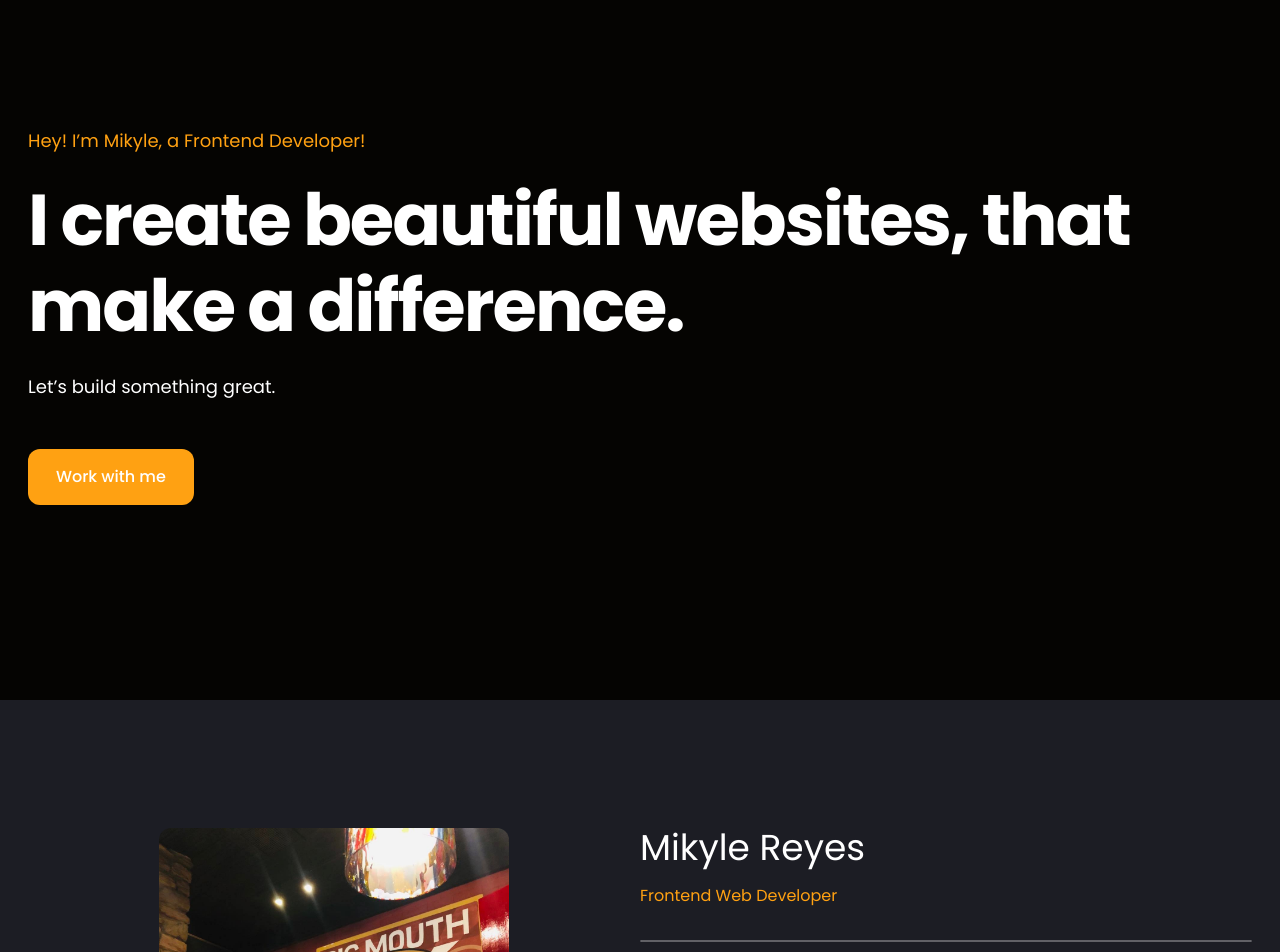
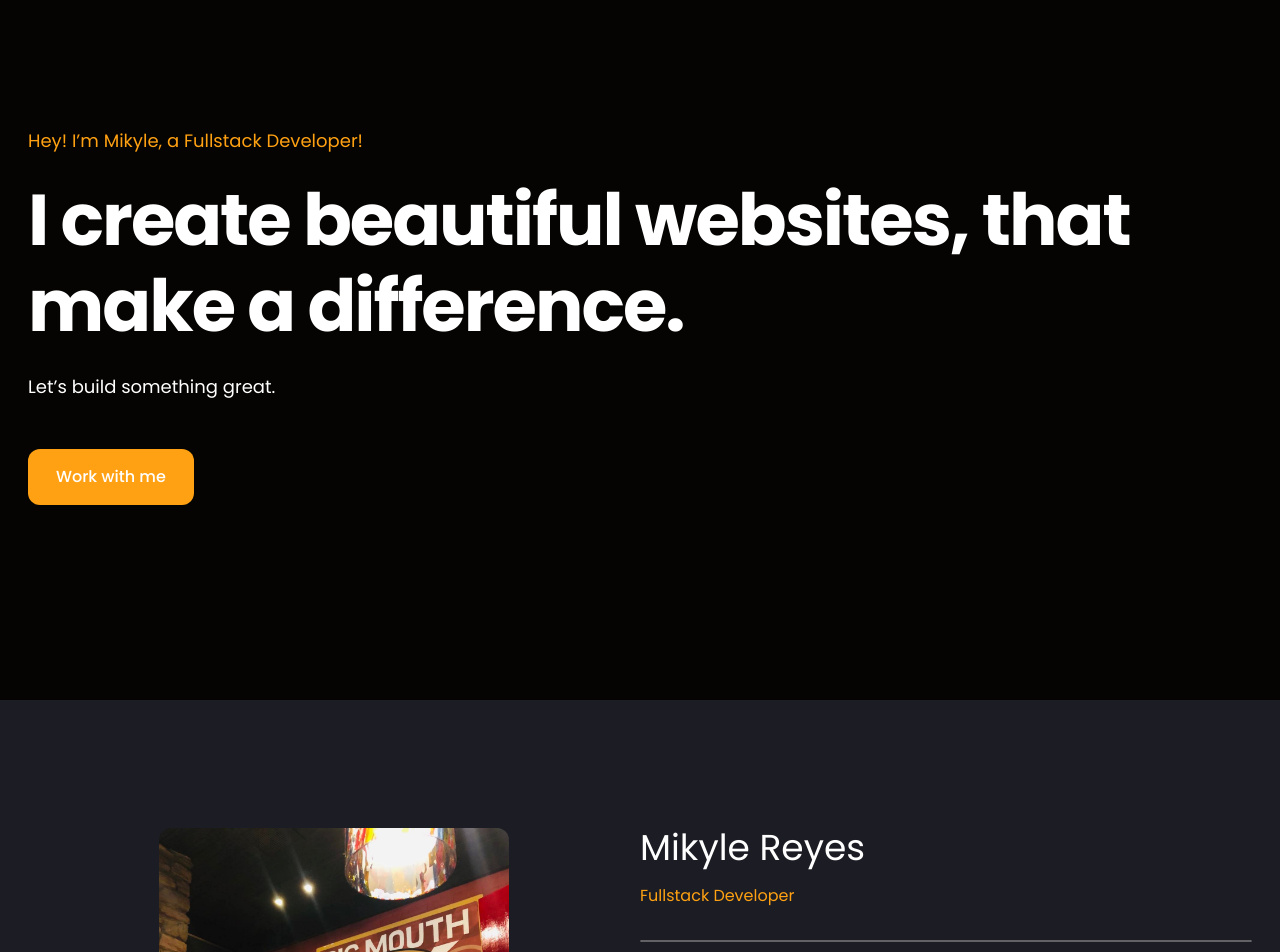
Before and after one commit to muhkyle17/portfolio-website, a Next.js app: page / in a window 1280 px wide. Shown: the part 100-1052 px from the top of the page. Built offline with nearby package versions, Linux system fonts and the light colour scheme.

Commit message:
Fix width of skills

```diff
--- a/components/About.js
+++ b/components/About.js
@@ -19,7 +19,7 @@ const About = () => {
         </div>
         <div className='w-full'>
           <h2 className='text-4xl'>Mikyle Reyes</h2>
-          <p className='mt-4 mb-8 text-primary'>Frontend Web Developer</p>
+          <p className='mt-4 mb-8 text-primary'>Fullstack Developer</p>
           <hr className='mb-8 border-[0.3px] border-white border-opacity-30 rounded-full' />
           <p className='text-gray-400 mb-8'>
             Lorem ipsum dolor sit amet consectetur adipisicing elit tempore
--- a/components/Hero.js
+++ b/components/Hero.js
@@ -16,7 +16,7 @@ const Hero = () => {
         <div className='flex items-center h-full pt-8'>
           <div className='flex-1 flex flex-col items-center lg:items-start'>
             <p className='text-lg text-primary text-md mb-[22px]'>
-              Hey! I&rsquo;m Mikyle, a Frontend Developer!
+              Hey! I&rsquo;m Mikyle, a Fullstack Developer!
             </p>
             <h1 className='text-4xl leading-[44px] md:text-5xl md:leading-tight lg:text-7xl lg:leading-[1.2] font-bold md:tracking-[-2px] text-center lg:text-left'>
               I create beautiful websites, that make a difference.
--- a/components/Skills.js
+++ b/components/Skills.js
@@ -8,6 +8,7 @@ import { skills } from '../data'
 const Skills = () => {
   return (
     <section className='h-[20vh] bg-[#131419]'>
+      <div className='container mx-auto h-full'>
         <ul className='flex items-center justify-around px-14 h-full w-full'>
           {skills.map((item, index) => {
             return (
@@ -17,6 +18,7 @@ const Skills = () => {
             )
           })}
         </ul>
+      </div>
     </section>
   )
 }
```
Lines whose indentation alone changed are shown as unchanged.
